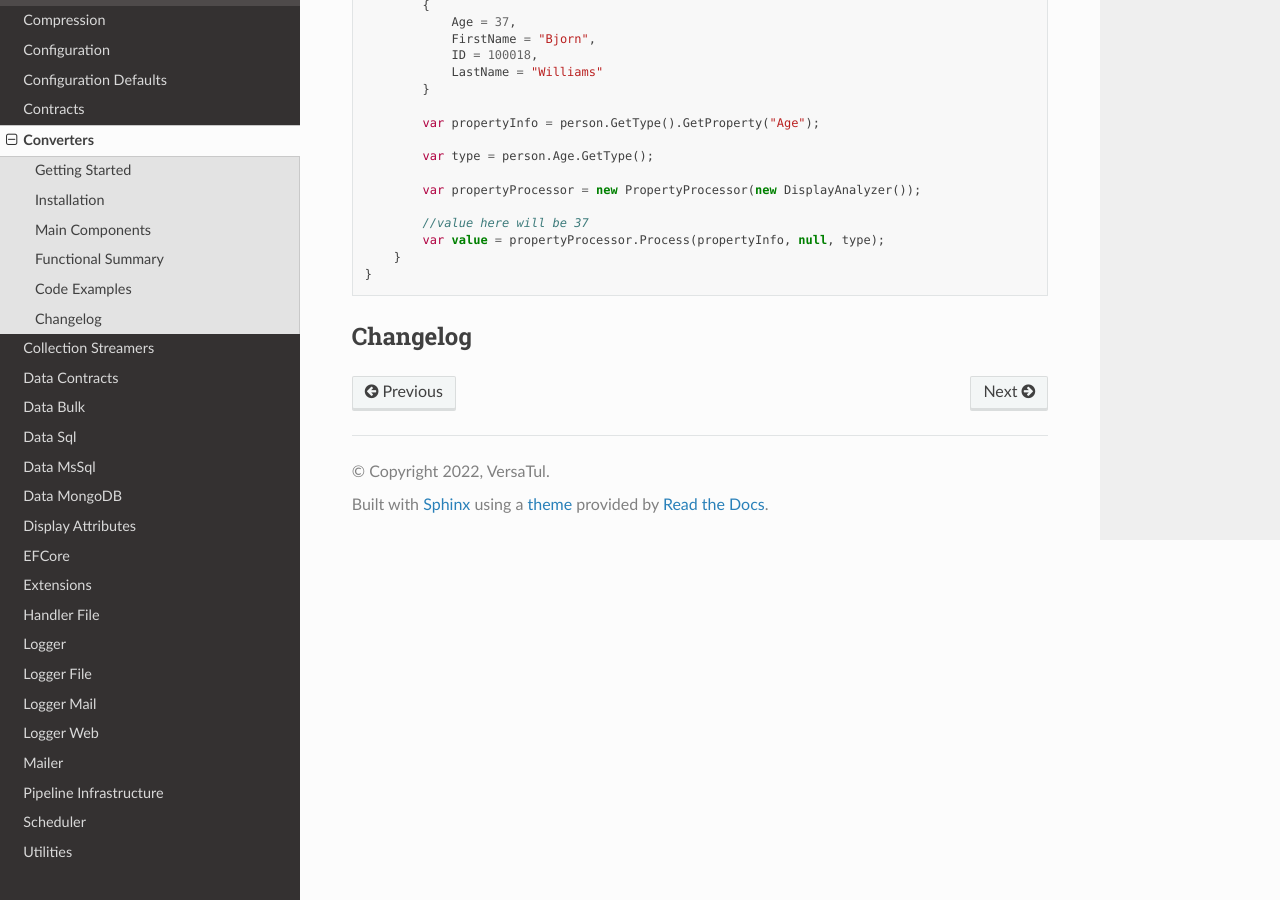
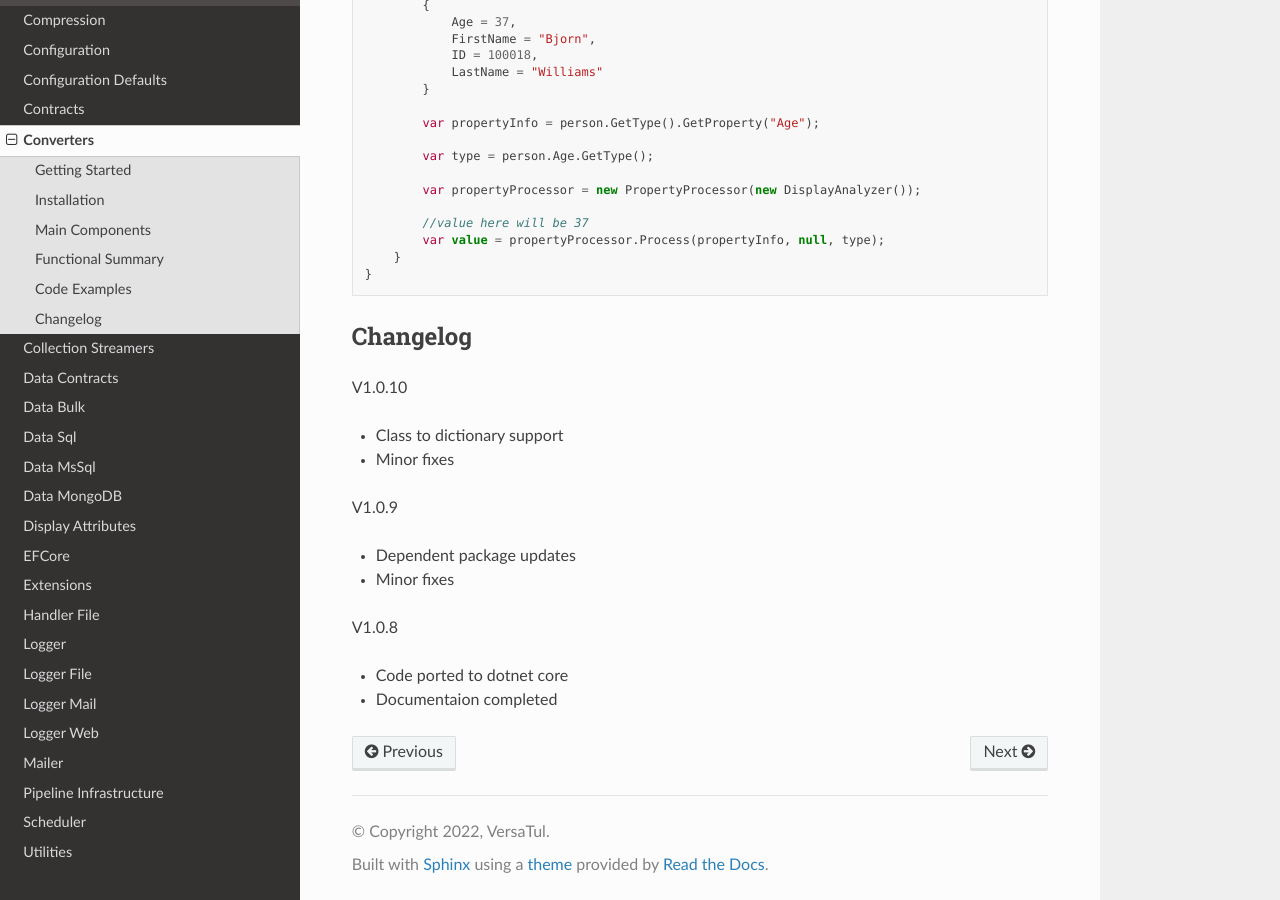
Before and after one commit to BjornWilliams/DocsVersaTul, a Sphinx documentation site: the page built from docs/source/converters.rst, in a window 1280 px wide and 900 px high, scrolled down 2560 px. Built offline with Sphinx 7.4.7 and the Read the Docs theme 2.0.0, drawn with Linux system fonts in a browser that asks for light colours.

Commit message:
Update converters.rst

```diff
--- a/docs/source/converters.rst
+++ b/docs/source/converters.rst
@@ -136,3 +136,18 @@ Code Examples
 
 Changelog
 -------------
+
+V1.0.10
+
+* Class to dictionary support
+* Minor fixes
+
+V1.0.9
+
+* Dependent package updates
+* Minor fixes
+
+V1.0.8
+
+* Code ported to dotnet core
+* Documentaion completed
```
